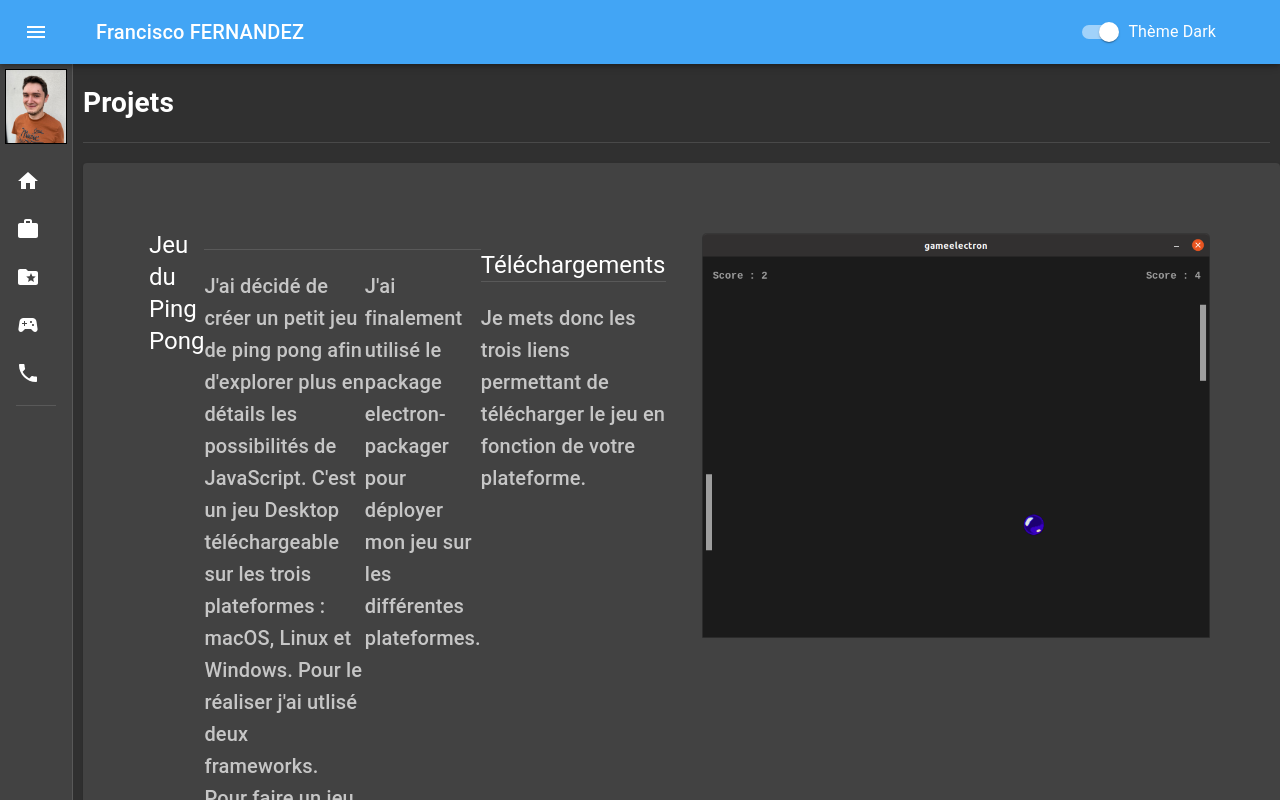
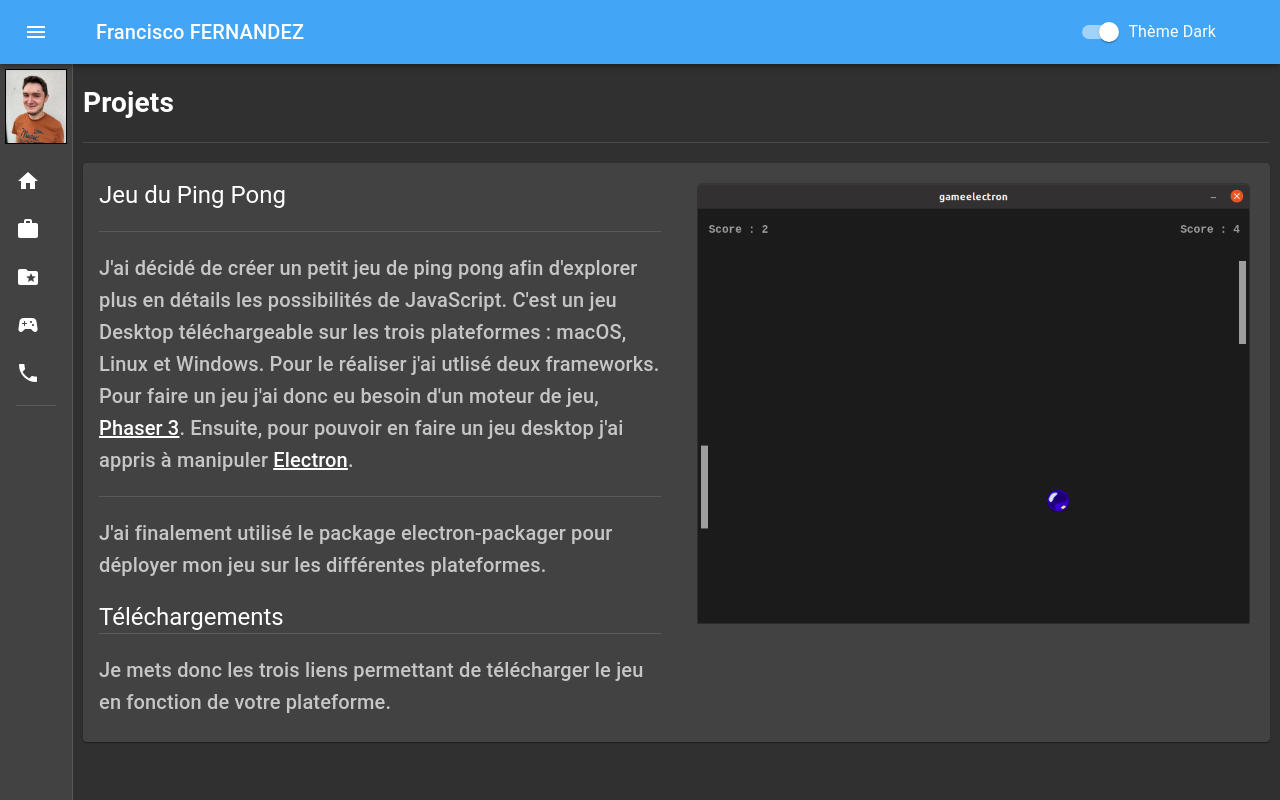
Before and after one commit to Bedhiver/websitefrancisco, a React (Create React App) app: page /projects in a window 1280 px wide. Built offline with nearby package versions, Linux system fonts and the light colour scheme.

Commit message:
fix: the project page displayed in wrong size

```diff
--- a/src/styles/CardProjectStyle.css
+++ b/src/styles/CardProjectStyle.css
@@ -1,4 +1,4 @@
-#cardProject {
+/* #cardProject {
   padding: 50px;
   position: fixed;
   display: inline-flex;
@@ -17,7 +17,7 @@
 
 #divStyle {
   display: flex;
-}
+} */
 
 #secondGridItem {
   padding: 20px;
```
